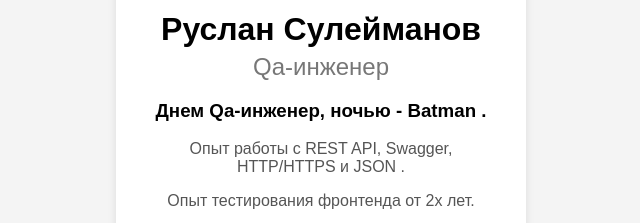
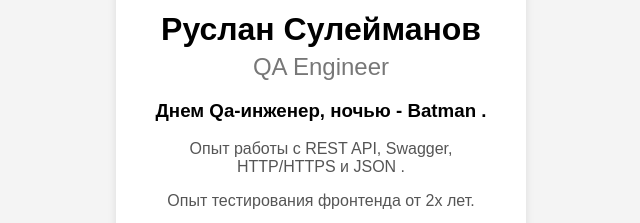
Before and after one commit to RuslanS-Qa/cv, a plain HTML site: page index.html in a window 1280 px wide. Shown: the part 355-578 px from the top of the page, 319-959 px from the left. Drawn offline with Linux system fonts and the light colour scheme.

Commit message:
spider-man

```diff
--- a/index.html
+++ b/index.html
@@ -10,7 +10,7 @@
     <div class="card">
         <img src="004.png" width="200" height="300" alt="фото">
         <h1>Руслан Сулейманов</h1>
-        <h2>Qa-инженер</h2>
+        <h2>QA Engineer</h2>
         <h3> Днем Qa-инженер, ночью - Batman  .</h3>
 	<p> Опыт работы с REST API, Swagger, HTTP/HTTPS и JSON .</p>
 	<p>   Опыт тестирования фронтенда от 2х лет.</p>
```
